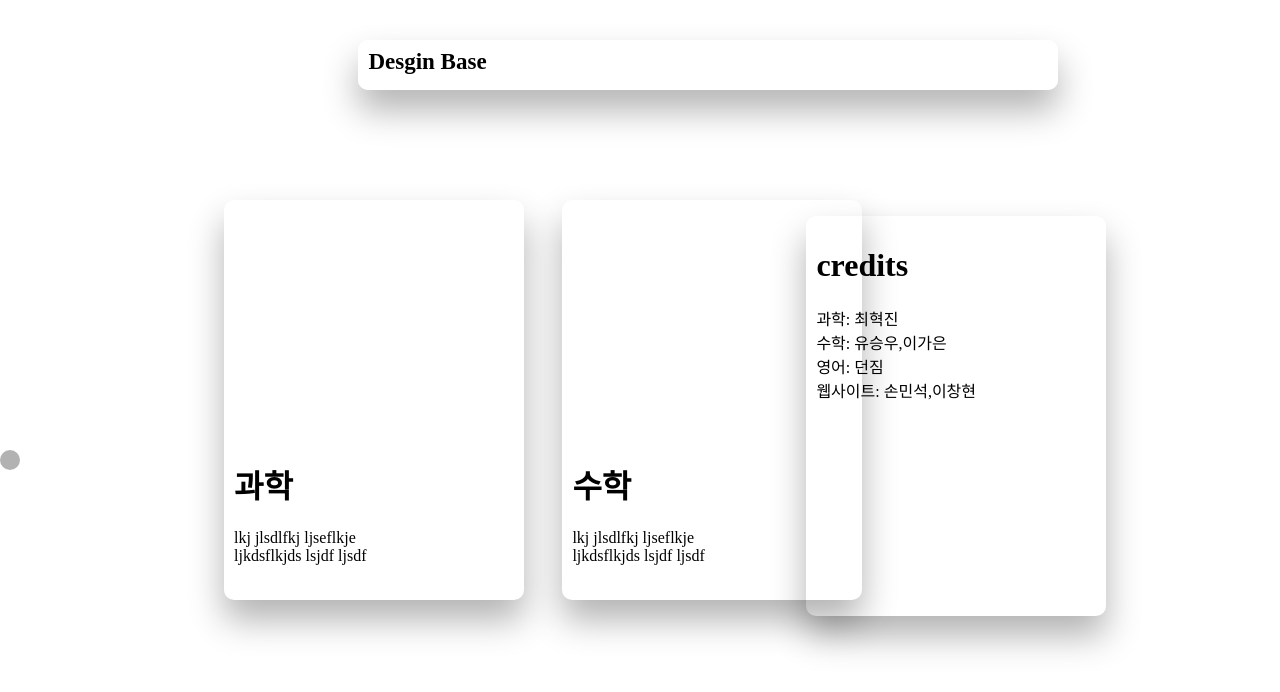
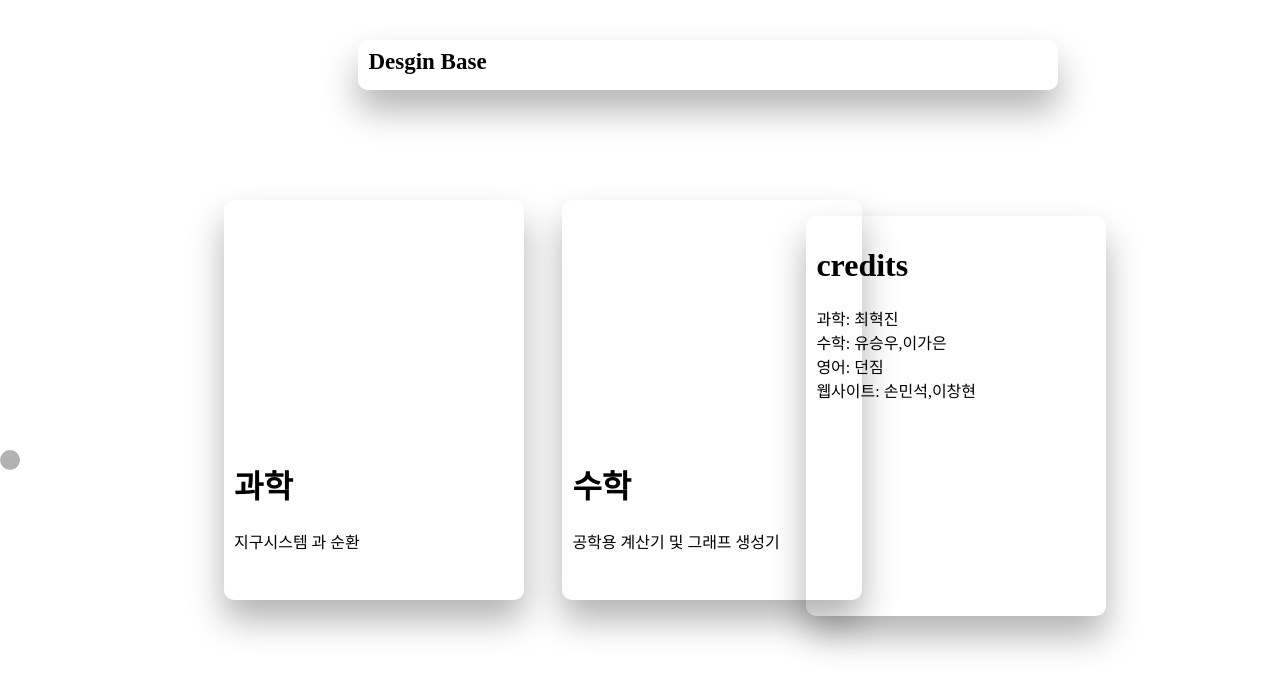
Before and after one commit to pocket0426/main-page, a plain HTML site: page index.html in a window 1280 px wide. Drawn offline with Linux system fonts and the light colour scheme.

Commit message:
index.html

```diff
--- a/index.html
+++ b/index.html
@@ -17,7 +17,7 @@
             <div class="card">
                 <div class="card-text">
                     <h1><a href="https://pocket0426.github.io/science/">과학</a></h1>
-                    <p>lkj jlsdlfkj ljseflkje<br>ljkdsflkjds lsjdf ljsdf</p>
+                    <p>지구시스템 과 순환</p>
                 </div>
 
             </div>
@@ -25,7 +25,7 @@
             <div class="card2">
                     <div class="card-text">
                         <h1><a href="https://pocket0426.github.io/math/">수학</a></h1>
-                        <p>lkj jlsdlfkj ljseflkje<br>ljkdsflkjds lsjdf ljsdf</p>
+                        <p>공학용 계산기 및 그래프 생성기</p>
                     </div>
                 </div>
             </div>
```
